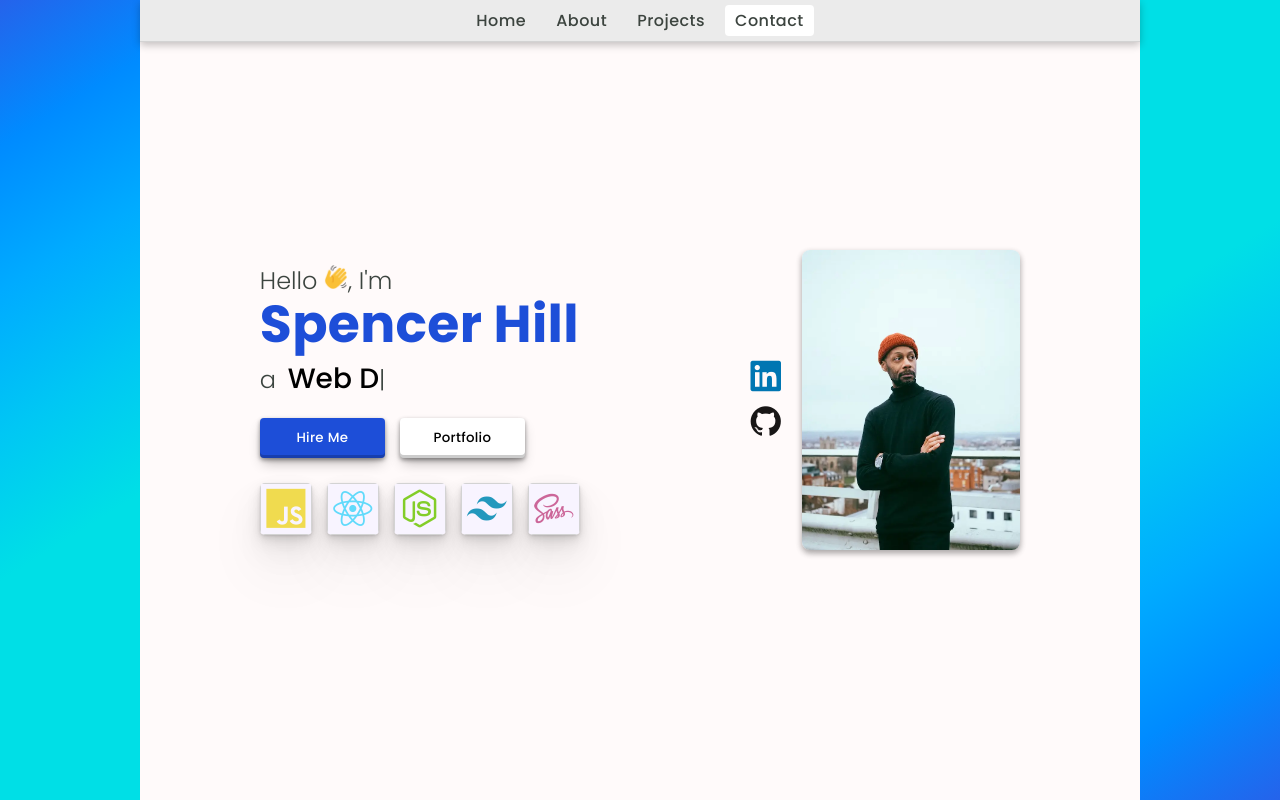
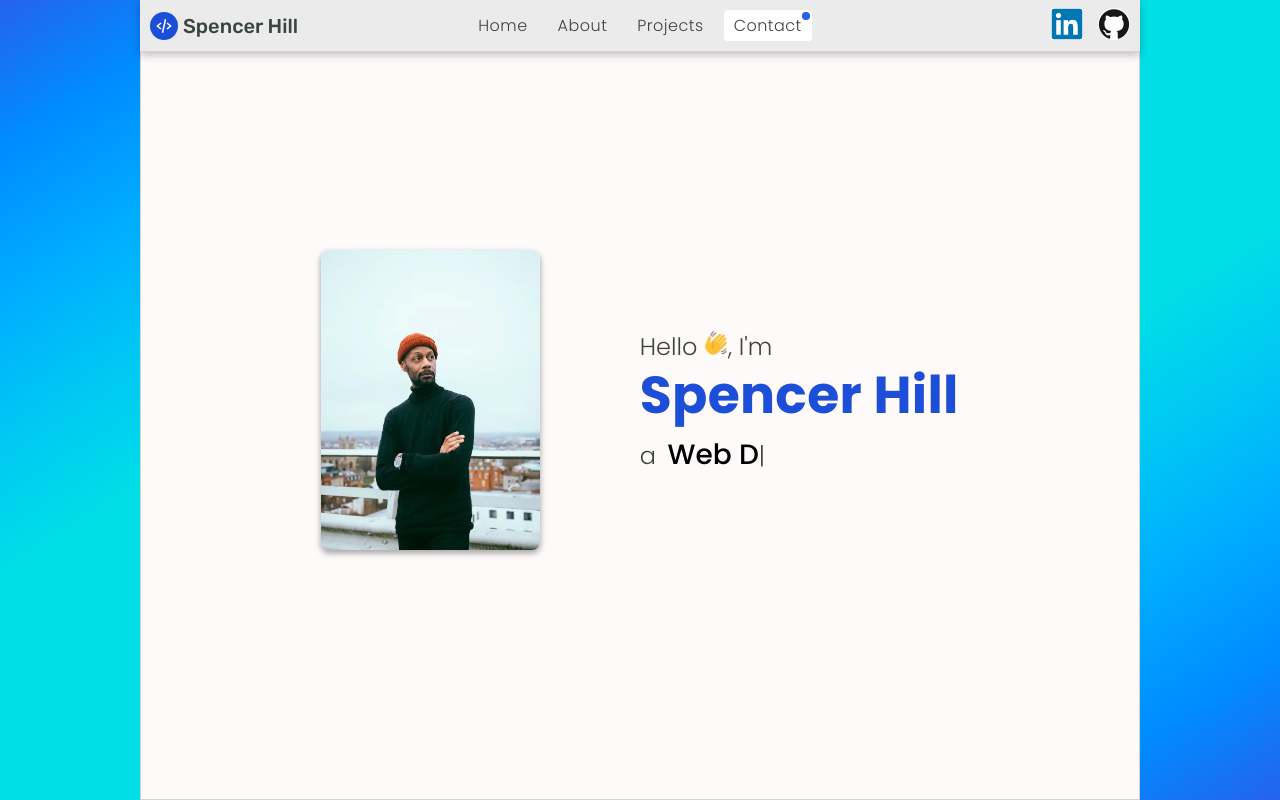
Before and after one commit to spencerhill97/portfolio, a React (Vite) app: page / in a window 1280 px wide. Shown: the top 800 px of the page. Built offline with nearby package versions, Linux system fonts and the light colour scheme.

Commit message:
finished navbar

```diff
--- /dev/null
+++ b/src/components/Logo.jsx
@@ -0,0 +1,12 @@
+import { BiCodeAlt } from "react-icons/bi";
+
+const Logo = () => {
+  return (
+    <a href="#home" className="logo">
+      <BiCodeAlt />
+      <h3>Spencer Hill</h3>
+    </a>
+  );
+};
+
+export default Logo;
--- a/src/components/Navbar.jsx
+++ b/src/components/Navbar.jsx
@@ -1,11 +1,14 @@
 import { links } from "../data/links";
 import { useGlobalContext } from "../context/GlobalContext";
+import SocialLinks from "./SocialLinks";
+import Logo from "./Logo";
 
 const Navbar = ({ className }) => {
   const { activeLink } = useGlobalContext();
 
   return (
     <nav id="navbar" className={`navbar ${className}`}>
+      <Logo />
       <ul>
         {links.map((link) => {
           const { id, name, route } = link;
@@ -14,10 +17,14 @@ const Navbar = ({ className }) => {
               <a className="link" href={route}>
                 {name}
               </a>
+              <span className={`dot ${activeLink == id ? "show" : "hide"}`}>
+                {" "}
+              </span>
             </li>
           );
         })}
       </ul>
+      <SocialLinks />
     </nav>
   );
 };
--- /dev/null
+++ b/src/components/SocialLinks.jsx
@@ -0,0 +1,22 @@
+const SocialLinks = () => {
+  return (
+    <div className="social-links">
+      <a
+        className="social linkedin"
+        href="https://www.linkedin.com/in/-spencer-hill-/"
+        target="_blank"
+      >
+        <i className="devicon-linkedin-plain colored"></i>
+      </a>
+      <a
+        className="social github"
+        href="https://github.com/spencerhill97"
+        target="_blank"
+      >
+        <i className="devicon-github-original colored"></i>
+      </a>
+    </div>
+  );
+};
+
+export default SocialLinks;
--- a/src/index.css
+++ b/src/index.css
@@ -194,10 +194,13 @@ table {
 
 .wrapper {
   background-color: #fffafa;
-  height: clamp(600px, 100vh, 800px);
+  min-height: 100%;
+  height: 100vh;
+  max-height: 800px;
   width: 90%;
   max-width: 1000px;
   margin: 0 auto;
+  border: 1px solid lightgray;
 }
 
 .page-title {
@@ -220,11 +223,19 @@ table {
 
 .navbar {
   position: fixed;
-  width: 100%;
+  top: 0;
+  display: flex;
+  align-items: center;
+  padding-left: 10px;
+  padding-right: 10px;
+  padding-top: 5px;
+  padding-bottom: 5px;
+  width: 90%;
   max-width: 1000px;
   box-shadow: rgba(0, 0, 0, 0.24) 0px 3px 8px;
+  border-bottom: lightgray 1px solid;
+  background-color: #ebebeb;
   z-index: 99999;
-  text-align: center;
   left: 50%;
   transform: translateX(-50%);
 }
@@ -234,11 +245,8 @@ table {
   display: flex;
   justify-content: center;
   gap: 10px;
-  background-color: #ebebeb;
-  width: max-content;
   padding: 5px;
-  width: 100%;
-  border-bottom: lightgray 1px solid;
+  margin: 0 auto;
 }
 
 li {
@@ -273,44 +281,110 @@ li.active {
   background-color: white;
 }
 
+.dot {
+  height: 7.5px;
+  width: 7.5px;
+  border-radius: 50%;
+  background-color: var(--primary-600);
+  position: absolute;
+  top: 2px;
+  right: 2px;
+  transition: opacity linear 300ms;
+}
+
+.dot.hide {
+  opacity: 0;
+}
+
+.dot.show {
+  opacity: 1;
+}
+
 .link {
   color: var(--black-font);
   text-decoration: none;
   font-family: "Poppins", sans-serif;
   letter-spacing: 0.03rem;
   text-transform: capitalize;
-  font-weight: 400;
+  font-weight: 300;
+}
+
+.social-links {
+  position: absolute;
+  right: 10px;
+  float: right;
+  display: flex;
+  gap: 15px;
+}
+
+.social {
+  font-size: 2rem;
+  text-decoration: none;
+  cursor: pointer;
+}
+
+.social i {
+  background-color: white;
+}
+
+.github i {
+  border-radius: 50%;
+}
+
+.logo {
+  position: absolute;
+  display: flex;
+  align-items: center;
+  gap: 5px;
+  text-decoration: none;
+  color: var(--black-font);
+  overflow: hidden;
+}
+
+.logo svg {
+  font-size: 1.75rem;
+  background-color: var(--primary-700);
+  color: white;
+  border-radius: 50%;
+  padding: 5px;
+}
+
+.logo h3 {
+  font-size: 1.25rem;
+  font-family: "Rubik", sans-serif;
 }
 
 /*======================================== HOME PAGE ======================================== */
 
 .home {
   /* subtracting the padding from main wrapper */
-  position: relative;
   display: flex;
+  flex-wrap: wrap;
   align-items: center;
-  justify-content: space-evenly;
-  gap: 50px;
+  justify-content: center;
+  gap: 100px;
 }
 
 .home article:first-of-type {
-  display: flex;
-  flex-direction: column;
-  gap: 25px;
+  order: 2;
   width: max-content;
+  display: grid;
+  place-items: center;
 }
 
 .home article:last-of-type {
+  order: 1;
+  width: max-content;
   display: flex;
-  align-items: center;
-  gap: 20px;
+  gap: 30px;
+  justify-content: center;
 }
 
-.home .bio {
+.bio {
   font-family: "Poppins", sans-serif;
   display: flex;
   flex-direction: column;
-  gap: 5px;
+  gap: 10px;
 }
 
 .hand {
@@ -349,6 +423,7 @@ li.active {
   display: flex;
   align-items: flex-start;
   gap: 15px;
+  margin-top: 25px;
 }
 
 .btn {
@@ -426,6 +501,52 @@ figure {
   box-shadow: rgba(0, 0, 0, 0.16) 0px 3px 6px, rgba(0, 0, 0, 0.23) 0px 3px 6px;
   position: relative;
   border-radius: 8px;
+}
+
+.skills-container {
+  display: flex;
+  gap: 15px;
+  flex-wrap: wrap;
+}
+
+/* selecting skills icons */
+.skill {
+  font-size: 1rem;
+  position: relative;
+  display: flex;
+  align-items: center;
+  border-radius: 5px;
+  box-shadow: rgba(0, 0, 0, 0.07) 0px 1px 2px, rgba(0, 0, 0, 0.07) 0px 2px 4px,
+    rgba(0, 0, 0, 0.07) 0px 4px 8px, rgba(0, 0, 0, 0.07) 0px 8px 16px,
+    rgba(0, 0, 0, 0.07) 0px 16px 32px, rgba(0, 0, 0, 0.07) 0px 32px 64px;
+  cursor: pointer;
+  transition: all 500ms;
+  overflow: hidden;
+}
+
+.skills:hover {
+  /*
+    About.jsx component has the hover effect!
+  */
+}
+
+.skill i {
+  font-size: 2.5rem;
+  display: inline-block;
+  transition: all 500ms;
+  background-color: #f8f4ff;
+  border: none;
+  z-index: 1;
+  padding: 5px;
+  border: 1px solid lightgray;
+}
+
+.skill-name {
+  position: absolute;
+  right: 0;
+  padding-right: 10px;
+  font-family: "Rubik", sans-serif;
+  color: var(--black-font);
 }
 
 /*======================================== ABOUT PAGE ======================================== */
@@ -511,69 +632,6 @@ figure {
   -webkit-text-fill-color: transparent;
   -moz-text-fill-color: transparent;
 }
-
-.skills-container {
-  display: flex;
-  gap: 15px;
-  flex-wrap: wrap;
-}
-
-/* selecting skills icons */
-.skill {
-  font-size: 1rem;
-  position: relative;
-  display: flex;
-  align-items: center;
-  border-radius: 5px;
-  box-shadow: rgba(0, 0, 0, 0.07) 0px 1px 2px, rgba(0, 0, 0, 0.07) 0px 2px 4px,
-    rgba(0, 0, 0, 0.07) 0px 4px 8px, rgba(0, 0, 0, 0.07) 0px 8px 16px,
-    rgba(0, 0, 0, 0.07) 0px 16px 32px, rgba(0, 0, 0, 0.07) 0px 32px 64px;
-  cursor: pointer;
-  transition: all 500ms;
-  overflow: hidden;
-}
-
-.skills:hover {
-  /*
-    About.jsx component has the hover effect!
-  */
-}
-
-.skill i {
-  font-size: 2.5rem;
-  display: inline-block;
-  transition: all 500ms;
-  background-color: #f8f4ff;
-  border: none;
-  z-index: 1;
-  padding: 5px;
-  border: 1px solid lightgray;
-}
-
-.skill-name {
-  position: absolute;
-  right: 0;
-  padding-right: 10px;
-  font-family: "Rubik", sans-serif;
-  color: var(--black-font);
-}
-
-.social-links {
-  display: flex;
-  flex-direction: column;
-  gap: 10px;
-}
-
-.social {
-  font-size: 2rem;
-  text-decoration: none;
-  cursor: pointer;
-}
-
-/* i.js {
-  background-color: black;
-  border: none;
-} */
 
 /*======================================== PROJECTS PAGE ======================================== */
 
--- a/src/pages/About.jsx
+++ b/src/pages/About.jsx
@@ -21,17 +21,6 @@ const About = () => {
   return (
     <section ref={ref} id="about" className="about wrapper">
       <article>
-        <div className="social-links">
-          <a
-            className="social linkedin"
-            href="https://www.linkedin.com/in/-spencer-hill-/"
-          >
-            <i className="devicon-linkedin-plain colored"></i>
-          </a>
-          <a className="social github" href="https://github.com/spencerhill97">
-            <i className="devicon-github-original colored"></i>
-          </a>
-        </div>
         <figure className="about-img-container">
           <span className="border-design"></span>
           <img className="about-pic portrait" src={portrait} alt="portrait" />
@@ -52,25 +41,6 @@ const About = () => {
             atque?
           </p>
         </div>
-        <div className="skills-container">
-          {skills.map((skill) => {
-            const { name, html } = skill;
-            const width = (16 * name.length) / 2 + 24;
-            return (
-              <div
-                key={name}
-                className="skill"
-                onMouseOut={removeName}
-                onMouseEnter={(e) => {
-                  e.target.setAttribute("style", `margin-right: ${width}px`);
-                }}
-              >
-                {html}
-                <p className="skill-name ">{name}</p>
-              </div>
-            );
-          })}
-        </div>
       </article>
     </section>
   );
--- a/src/pages/Hero.jsx
+++ b/src/pages/Hero.jsx
@@ -4,7 +4,6 @@ import { useInView } from "react-intersection-observer";
 import portrait from "../images/portrait.webp";
 import wave from "../images/handWave.webp";
 import Typed from "typed.js";
-import { skills } from "../data/Skills";
 
 const Hero = () => {
   const textRef = useRef(null);
@@ -31,10 +30,6 @@ const Hero = () => {
     };
   }, []);
 
-  const removeName = (e) => {
-    e.target.setAttribute("style", "margin-right: 0");
-  };
-
   return (
     <section ref={ref} id="home" className="home wrapper">
       <article>
@@ -47,51 +42,8 @@ const Hero = () => {
             a <span className="span" ref={textRef}></span>
           </h3>
         </div>
-        <div className="btn-container">
-          <form className="contact-form" action="#contact">
-            <button type="submit" className="hire btn">
-              hire me
-            </button>
-            <i className="fa-solid fa-arrow-up fa-bounce arrow hidden"></i>
-          </form>
-          <form className="portfolio-form" action="#projects">
-            <button type="submit" className="portfolio btn">
-              portfolio
-            </button>
-          </form>
-        </div>
-        <div className="skills-container">
-          {skills.map((skill) => {
-            const { name, html } = skill;
-            const width = (16 * name.length) / 2 + 24;
-            return (
-              <div
-                key={name}
-                className="skill"
-                onMouseOut={removeName}
-                onMouseEnter={(e) => {
-                  e.target.setAttribute("style", `margin-right: ${width}px`);
-                }}
-              >
-                {html}
-                <p className="skill-name ">{name}</p>
-              </div>
-            );
-          })}
-        </div>
       </article>
       <article>
-        <div className="social-links">
-          <a
-            className="social linkedin"
-            href="https://www.linkedin.com/in/-spencer-hill-/"
-          >
-            <i className="devicon-linkedin-plain colored"></i>
-          </a>
-          <a className="social github" href="https://github.com/spencerhill97">
-            <i className="devicon-github-original colored"></i>
-          </a>
-        </div>
         <figure>
           <img src={portrait} className="portrait" alt="portrait" />
         </figure>
```
Also changed, not shown: src/components/SkillsContainer.jsx (added, +31 -0 lines), src/images/logo.png (added).
